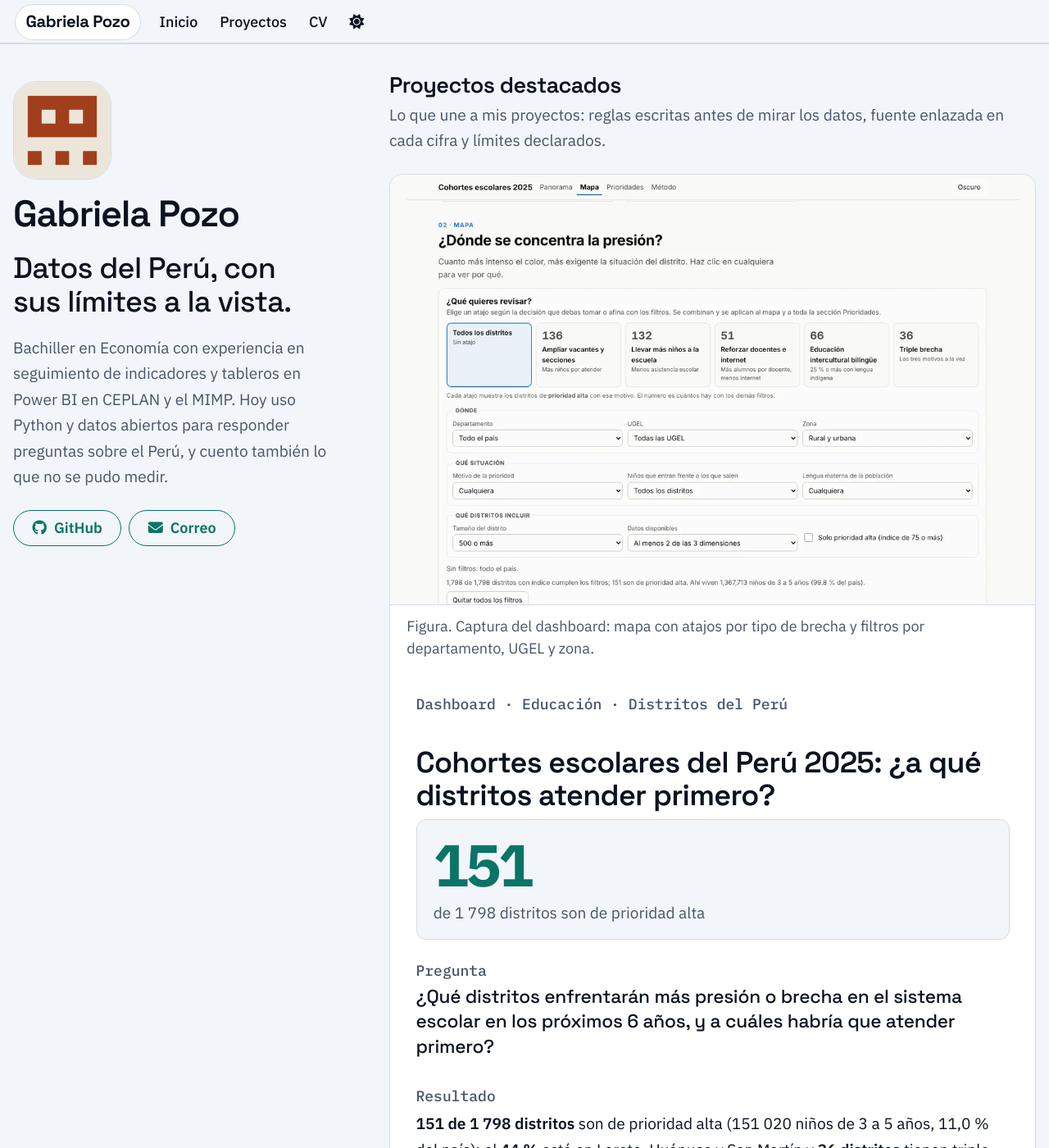
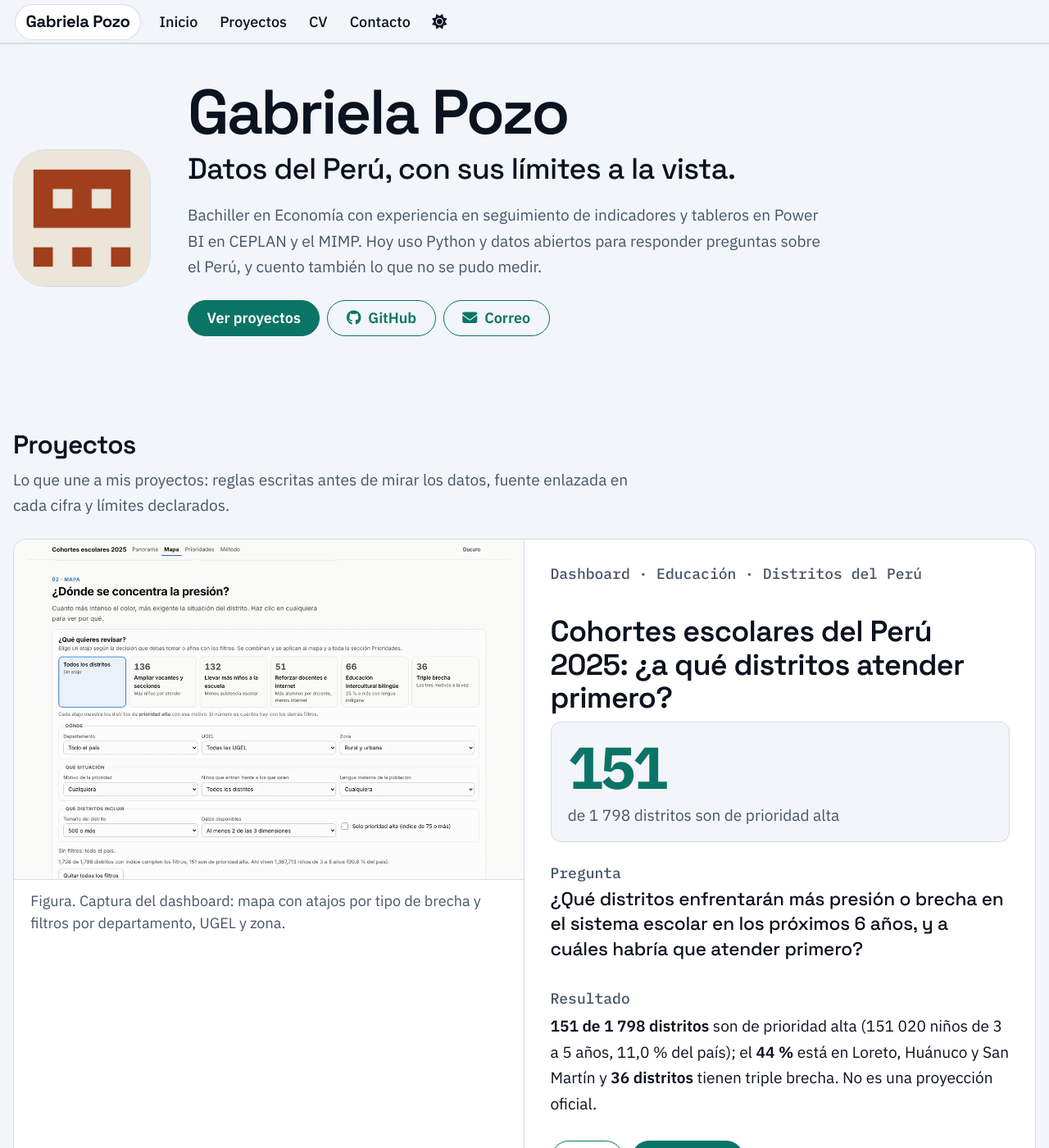
Before and after one commit to gabriela-pozo/gabriela-pozo.github.io, a Jekyll site: the page built from _pages/about.md, in a window 1280 px wide and 1400 px high. Shown: the whole window at 82% size. Built offline with Jekyll 4.4.1, drawn with Linux system fonts in a browser that asks for light colours; a script bundle is joined from its source files by our own code; some of the changed text lies outside the part shown.

Commit message:
Sitio de una sola página con menú de anclas
- Inicio, Proyectos, CV y Contacto en una sola página; el menú fijo baja a cada sección.
- Portada con foto, titular, bio y botones, como los portafolios de referencia.
- Las páginas /proyectos/ y /cv/ redirigen a la portada; los proyectos conservan su página de detalle.

Co-Authored-By: Claude Sonnet 5.5 <noreply@anthropic.com>

```diff
--- a/_layouts/proyecto.html
+++ b/_layouts/proyecto.html
@@ -24,4 +24,4 @@ layout: single
 
 {{ content }}
 
-<p><a href="{{ '/proyectos/' | prepend: site.baseurl }}">&larr; Todos los proyectos</a></p>
+<p><a href="{{ '/#proyectos' | prepend: site.baseurl }}">&larr; Todos los proyectos</a></p>
--- a/_pages/about.md
+++ b/_pages/about.md
@@ -6,17 +6,19 @@ hide_title: true
 redirect_from:
   - /about/
   - /about.html
+  - /proyectos/
+  - /cv/
+  - /resume
 ---
 
-<div class="home">
-  <aside class="rail" aria-label="Perfil">
-    <div class="rail__id">
-      <img class="rail__photo" src="{{ '/images/foto.jpg' | prepend: site.baseurl }}" alt="Avatar de Gabriela Pozo, un patrón geométrico generado a partir de su usuario de GitHub" width="400" height="400" fetchpriority="high">
-      <h1 id="nombre" class="rail__name">Gabriela Pozo</h1>
-    </div>
-    <p class="rail__tagline">Datos del Perú, con sus límites a la vista.</p>
-    <p class="rail__bio">Bachiller en Economía con experiencia en seguimiento de indicadores y tableros en Power BI en CEPLAN y el MIMP. Hoy uso Python y datos abiertos para responder preguntas sobre el Perú, y cuento también lo que no se pudo medir.</p>
-    <p class="rail__actions">
+<section id="inicio" class="hero" aria-labelledby="nombre">
+  <img class="hero__photo" src="{{ '/images/foto.jpg' | prepend: site.baseurl }}" alt="Avatar de Gabriela Pozo, un patrón geométrico generado a partir de su usuario de GitHub" width="400" height="400" fetchpriority="high">
+  <div class="hero__text">
+    <h1 id="nombre" class="hero__name">Gabriela Pozo</h1>
+    <p class="hero__tagline">Datos del Perú, con sus límites a la vista.</p>
+    <p class="hero__bio">Bachiller en Economía con experiencia en seguimiento de indicadores y tableros en Power BI en CEPLAN y el MIMP. Hoy uso Python y datos abiertos para responder preguntas sobre el Perú, y cuento también lo que no se pudo medir.</p>
+    <p class="hero__actions">
+      <a class="btn" href="#proyectos">Ver proyectos</a>
       <a class="btn btn--outline" href="https://github.com/{{ site.author.github }}" rel="noopener"><i class="fa-brands fa-github" aria-hidden="true"></i> GitHub</a>
       {%- if site.author.linkedin %}
       <a class="btn btn--outline" href="https://www.linkedin.com/in/{{ site.author.linkedin }}" rel="noopener"><i class="fa-brands fa-linkedin" aria-hidden="true"></i> LinkedIn</a>
@@ -24,16 +26,48 @@ redirect_from:
       <a class="btn btn--outline" href="mailto:{{ site.author.email }}"><i class="fa-solid fa-envelope" aria-hidden="true"></i> Correo</a>
       {%- include cv-button.html -%}
     </p>
-  </aside>
-  <section class="feed" aria-labelledby="destacados">
-    <h2 id="destacados" class="feed__title">Proyectos destacados</h2>
-    <p class="home-lead">Lo que une a mis proyectos: reglas escritas antes de mirar los datos, fuente enlazada en cada cifra y límites declarados.</p>
-    <div class="cards">
-      {%- assign proyectos = site.portfolio | sort: "orden" -%}
-      {%- for p in proyectos limit: 3 -%}
-        {% include project-card.html proyecto=p destacado=forloop.first %}
-      {%- endfor -%}
-    </div>
-    <p class="home-more">Más proyectos: <a href="https://gabriela-pozo.github.io/Ficafe_2026/" rel="noopener">Archivo FICAFE</a></p>
-  </section>
-</div>
+  </div>
+</section>
+
+<section id="proyectos" class="section" aria-labelledby="t-proyectos">
+  <h2 id="t-proyectos" class="section__title">Proyectos</h2>
+  <p class="home-lead">Lo que une a mis proyectos: reglas escritas antes de mirar los datos, fuente enlazada en cada cifra y límites declarados.</p>
+  <div class="cards">
+    {%- assign proyectos = site.portfolio | sort: "orden" -%}
+    {%- for p in proyectos limit: 3 -%}
+      {% include project-card.html proyecto=p destacado=forloop.first %}
+    {%- endfor -%}
+  </div>
+  <p class="home-more">Más proyectos: <a href="https://gabriela-pozo.github.io/Ficafe_2026/" rel="noopener">Archivo FICAFE</a></p>
+</section>
+
+<section id="cv" class="section" aria-labelledby="t-cv">
+  <h2 id="t-cv" class="section__title">CV</h2>
+  <p class="cv__download">{% include cv-button.html %}</p>
+  <div class="cv-entry">
+    <p class="cv-entry__head"><strong>CEPLAN</strong><span>2024-2025</span></p>
+    <p class="cv-entry__body">Estudios prospectivos y tablero de control en Power BI.</p>
+  </div>
+  <div class="cv-entry">
+    <p class="cv-entry__head"><strong>MIMP</strong><span>2023-2024</span></p>
+    <p class="cv-entry__body">Seguimiento de indicadores de población.</p>
+  </div>
+  <div class="cv-entry">
+    <p class="cv-entry__head"><strong>Gerencia Regional de Comercio Exterior, Turismo y Artesanía del Cusco</strong><span>2022</span></p>
+    <p class="cv-entry__body">Indicadores de turismo.</p>
+  </div>
+</section>
+
+<section id="contacto" class="section" aria-labelledby="t-contacto">
+  <h2 id="t-contacto" class="section__title">Contacto</h2>
+  <div class="contact">
+    <p class="contact__text">¿Una pregunta sobre datos del Perú, o ganas de conversar sobre alguno de estos proyectos? Escríbeme.</p>
+    <p class="contact__actions">
+      <a class="btn" href="mailto:{{ site.author.email }}"><i class="fa-solid fa-envelope" aria-hidden="true"></i> {{ site.author.email }}</a>
+      <a class="btn btn--outline" href="https://github.com/{{ site.author.github }}" rel="noopener"><i class="fa-brands fa-github" aria-hidden="true"></i> GitHub</a>
+      {%- if site.author.linkedin %}
+      <a class="btn btn--outline" href="https://www.linkedin.com/in/{{ site.author.linkedin }}" rel="noopener"><i class="fa-brands fa-linkedin" aria-hidden="true"></i> LinkedIn</a>
+      {%- endif %}
+    </p>
+  </div>
+</section>
--- a/_sass/_gabriela.scss
+++ b/_sass/_gabriela.scss
@@ -116,7 +116,7 @@ a:focus-visible, button:focus-visible, [role="button"]:focus-visible {
 
 /* ---------- Menú superior: píldoras ---------- */
 .masthead { border-bottom: 1px solid var(--gp-line); }
-.masthead__inner-wrap { padding: 0.25rem 8px; font-family: var(--gp-sans); }
+.masthead__inner-wrap { padding: 0.25rem 4px; font-family: var(--gp-sans); }
 .greedy-nav { min-width: 0; }
 .greedy-nav a {
   display: flex;
@@ -125,7 +125,7 @@ a:focus-visible, button:focus-visible, [role="button"]:focus-visible {
   min-height: 44px;
   min-width: 44px;
   margin: 0;
-  padding: 0 0.75rem;
+  padding: 0 0.375rem;
   font-size: 1rem;
   font-weight: 500;
   color: var(--gp-ink);
@@ -182,34 +182,44 @@ a:focus-visible, button:focus-visible, [role="button"]:focus-visible {
   border-color: var(--gp-accent) !important;
 }
 
-/* ---------- Portada: perfil fijo a la izquierda, proyectos a la derecha ---------- */
-.home { display: grid; grid-template-columns: 1fr; gap: 2.5rem; }
-.rail__id { display: flex; align-items: center; gap: 1rem; margin-bottom: 1.25rem; }
-.rail__photo {
-  width: 88px;
-  height: 88px;
-  flex: none;
+/* ---------- Página única: portada y secciones con anclas ---------- */
+html { scroll-padding-top: 5rem; }            /* la barra superior es fija */
+.section { padding-top: 3.5rem; scroll-margin-top: 5rem; }
+.section__title { font-size: 2rem; margin: 0 0 0.5rem !important; padding: 0; border: 0; }
+.home-lead { color: var(--gp-muted); max-width: 60ch; margin: 0 0 1.5rem; }
+.home-more { margin: 1.5rem 0 0; }
+
+.hero { display: grid; grid-template-columns: 1fr; gap: 1.5rem; padding: 0.5rem 0 1rem; scroll-margin-top: 5rem; }
+.hero__photo {
+  width: 96px;
+  height: 96px;
   object-fit: cover;
   border: 1px solid var(--gp-line);
-  border-radius: 20px;
+  border-radius: 22px;
 }
-.rail__name { margin: 0; font-size: 2rem; line-height: 1.05; letter-spacing: -0.03em; }
-.rail__tagline {
+.hero__name { margin: 0 0 0.5rem; font-size: clamp(2.5rem, 11vw, 4.25rem); line-height: 1.02; letter-spacing: -0.035em; }
+.hero__tagline {
   margin: 0 0 1rem !important;
   font-family: var(--gp-display);
-  font-size: clamp(1.625rem, 6vw, 2rem) !important;
+  font-size: clamp(1.375rem, 5vw, 2rem) !important;
   font-weight: 500;
-  line-height: 1.15;
+  line-height: 1.2;
   letter-spacing: -0.02em;
   text-wrap: balance;
 }
-.rail__bio { color: var(--gp-muted); margin: 0 0 1.25rem; }
-.rail__actions { display: flex; flex-wrap: wrap; gap: 0.5rem; margin: 0; }
-.rail__actions .btn { margin: 0; }
+.hero__bio { color: var(--gp-muted); max-width: 60ch; margin: 0 0 1.5rem; }
+.hero__actions { display: flex; flex-wrap: wrap; gap: 0.5rem; margin: 0; }
+.hero__actions .btn { margin: 0; }
 
-.feed__title { font-size: 1.5rem !important; margin: 0 0 0.25rem !important; }
-.home-lead { color: var(--gp-muted); max-width: 60ch; margin: 0 0 1.5rem; }
-.home-more { margin: 1.5rem 0 0; }
+.contact {
+  padding: 1.5rem;
+  background: var(--gp-surface);
+  border: 1px solid var(--gp-line);
+  border-radius: 16px;
+}
+.contact__text { margin: 0 0 1rem; font-family: var(--gp-display); font-size: 1.375em !important; font-weight: 500; line-height: 1.3; letter-spacing: -0.01em; }
+.contact__actions { display: flex; flex-wrap: wrap; gap: 0.5rem; margin: 0; }
+.contact__actions .btn { margin: 0; }
 
 /* ---------- Tarjetas de proyecto ---------- */
 .cards { display: grid; grid-template-columns: 1fr; gap: 1.25rem; margin-bottom: 1rem; }
@@ -355,20 +365,11 @@ a:focus-visible, button:focus-visible, [role="button"]:focus-visible {
   .card--featured .card__title { font-size: 2rem; }
 
   .masthead__inner-wrap { padding: 0.25rem 1rem; }
+  .greedy-nav a { padding: 0 0.75rem; }
   .page__title { font-size: 3rem; }
 }
 
-/* Portada en dos columnas: el perfil se queda fijo mientras se recorren los proyectos */
-@media (min-width: 960px) {
-  .home { grid-template-columns: 22rem 1fr; gap: 3.5rem; align-items: start; }
-  .rail { position: sticky; top: 5.5rem; }
-  .rail__id { flex-direction: column; align-items: flex-start; }
-  .rail__photo { width: 120px; height: 120px; border-radius: 28px; }
-  .rail__name { font-size: 2.5rem; }
-  .rail__tagline { font-size: 2rem !important; }
-  /* en la portada las tarjetas van en una sola columna, todas verticales */
-  .feed .cards { grid-template-columns: 1fr; }
-  .feed .card--featured { flex-direction: column; }
-  .feed .card--featured .card__fig { flex: none; max-width: none; border-right: 0; }
-  .feed .card:not(.card--featured) .card__fig figcaption { min-height: 0; }
+@media (min-width: 720px) {
+  .hero { grid-template-columns: auto 1fr; gap: 2.5rem; align-items: center; padding-bottom: 1.5rem; }
+  .hero__photo { width: 168px; height: 168px; border-radius: 40px; }
 }
```
Also changed, not shown: _data/navigation.yml (+8 -6 lines), _pages/cv.md (deleted, +0 -24 lines), _pages/portfolio.html (deleted, +0 -16 lines).
